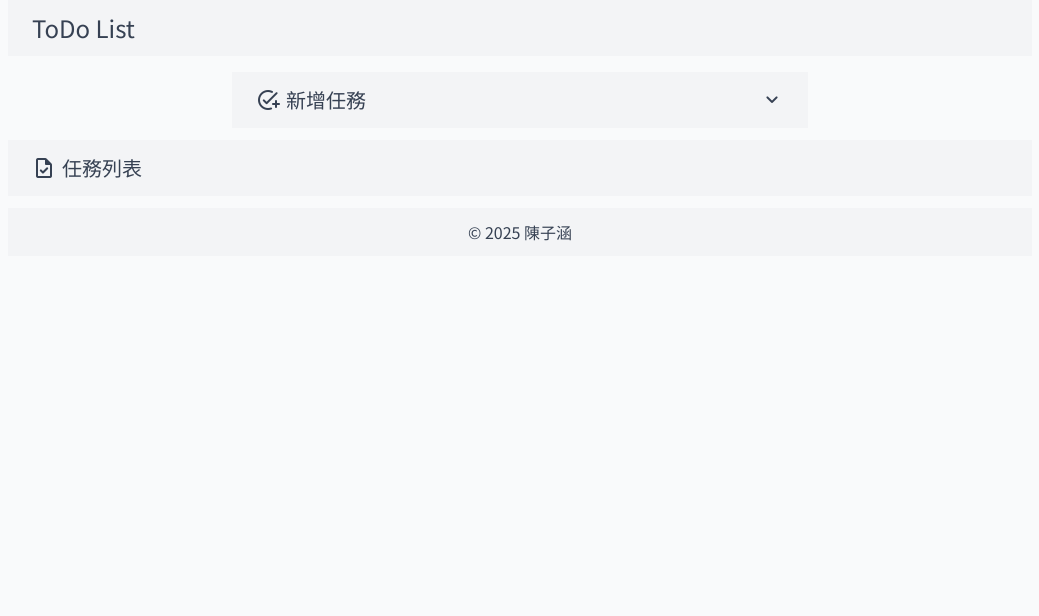
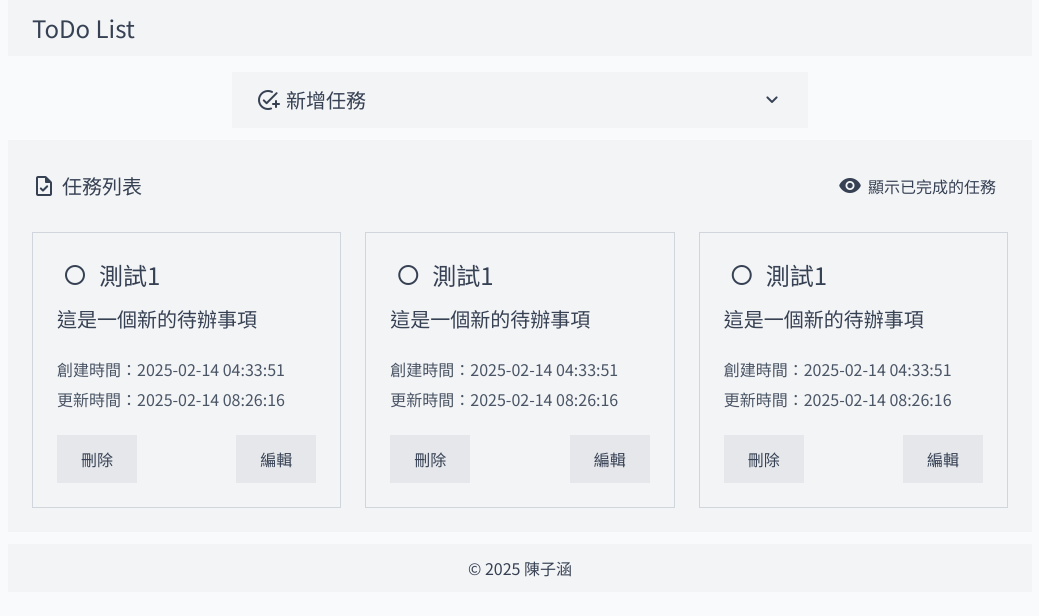
Before and after one commit to TzuHanChen/todo-list, a Next.js app: page / in a window 1280 px wide. Shown: the top 616 px of the page, without its empty margins (120-1159 px from the left). Built offline with nearby package versions, Linux system fonts and the light colour scheme.

Commit message:
feat: 任務卡片檢視

```diff
--- a/app/globals.css
+++ b/app/globals.css
@@ -5,3 +5,7 @@
   --font-noto: var(--font-noto);
   --font-material-symbols-rounded: "Material Symbols Rounded", sans-serif;
 }
+
+@utility font-variation-fill-1 {
+  font-variation-settings: 'FILL' 1;
+}
--- a/app/page.tsx
+++ b/app/page.tsx
@@ -1,15 +1,29 @@
 import AddTask from "./add-task";
+import TaskCard from "./task-card";
 
 export default function Home() {
   return (
     <main className="mx-auto w-full max-w-5xl pt-18 pb-3 flex flex-col gap-3">
       <AddTask />
 
-      <div className="mx-auto w-full max-w-5xl bg-gray-100 py-3 px-6">
-        <h2 className="flex items-center gap-1.5">
-          <span className="font-material-symbols-rounded text-2xl">task</span>
-          <span className="text-xl">任務列表</span>
-        </h2>
+      <div className="bg-gray-100 p-6 flex flex-col gap-6">
+        <div className="flex justify-between items-center">
+          <h2 className="flex items-center gap-1.5">
+            <span className="font-material-symbols-rounded text-2xl">task</span>
+            <span className="text-xl">任務列表</span>
+          </h2>
+          <button data-show-completed={true} className="py-1.5 px-3 flex items-center gap-1.5 group cursor-pointer active:bg-gray-200 transition-colors duration-300">
+            <span className="font-material-symbols-rounded font-variation-fill-1 text-2xl group-data-[show-completed=false]:hidden">visibility</span>
+            <span className="font-material-symbols-rounded text-2xl hidden group-data-[show-completed=false]:inline">visibility_off</span>
+            <span>顯示已完成的任務</span>
+          </button>
+        </div>
+
+        <div className="grid grid-cols-1 gap-6 sm:grid-cols-2 lg:grid-cols-3">
+          <TaskCard />
+          <TaskCard />
+          <TaskCard />
+        </div>
       </div>
     </main>
   )
--- /dev/null
+++ b/app/task-card.tsx
@@ -0,0 +1,24 @@
+export default function TaskCard() {
+	return (
+		<div data-completed={false} className="border border-gray-300 p-6 group hover:shadow-lg transition-shadow duration-700">
+			<div className="flex items-center gap-1.5">
+				<button className="size-9 flex justify-center items-center gap-1.5 cursor-pointer active:bg-gray-200 transition-colors duration-300">
+					<span className="font-material-symbols-rounded text-2xl group-data-[completed=true]:hidden">circle</span>
+					<span className="font-material-symbols-rounded font-variation-fill-1 text-2xl hidden group-data-[completed=true]:inline">check_circle</span>
+				</button>
+				<h3 className="text-2xl">測試1</h3>
+			</div>
+
+			<p className="mt-3 text-xl">這是一個新的待辦事項</p>
+			<div className="mt-6 flex flex-col gap-1.5 text-gray-600">
+				<p>創建時間：2025-02-14 04:33:51</p>
+				<p>更新時間：2025-02-14 08:26:16</p>
+			</div>
+
+			<div className="mt-6 w-full flex justify-between">
+				<button className="bg-gray-200 py-3 px-6  cursor-pointer active:bg-gray-300 transition-colors duration-300">刪除</button>
+				<button className="bg-gray-200 py-3 px-6  cursor-pointer active:bg-gray-300 transition-colors duration-300">編輯</button>
+			</div>
+		</div>
+	)
+}
```
